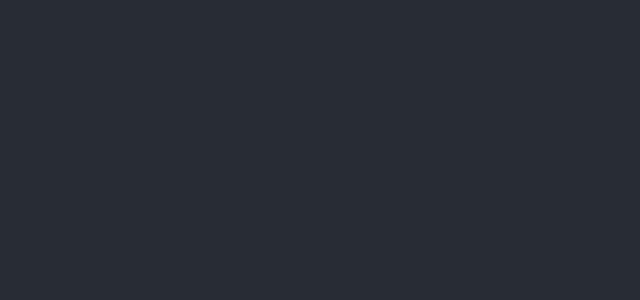
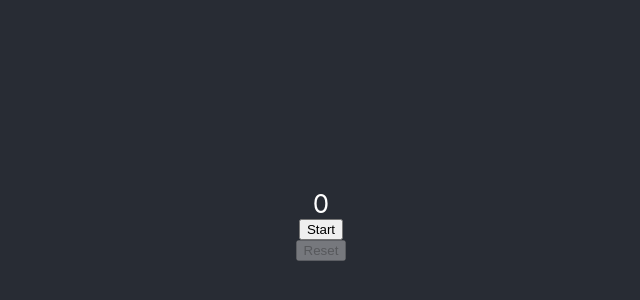
Before and after one commit to GravByte/React_SimpleStopWatch, a React (Create React App) app in the folder simplestopwatch/: page / in a window 1280 px wide. Shown: the part 176-476 px from the top of the page, without its empty margins (319-959 px from the left). Built offline with nearby package versions, Linux system fonts and the light colour scheme.

Commit message:
Start, Stop, Reset stopwatch functionality added

```diff
--- a/simplestopwatch/src/App.js
+++ b/simplestopwatch/src/App.js
@@ -2,9 +2,48 @@ import './App.css';
 import React from 'react';
 
 function App() {
+  const [isOn, setIsOn] = React.useState(false);
+  const [timer, setTimer] = React.useState(0);
+
+  React.useEffect(() => {
+    let interval;
+
+    if (isOn) {
+      interval = setInterval(
+      () => setTimer(timer + 1),
+      1000,
+      );
+    }
+
+    return () => clearInterval(interval);
+  }, [isOn, timer]);
+
+
+  const onReset = () => {
+    setIsOn(false);
+    setTimer(0);
+  };
+
   return (
     <div className="App">
       <header className="App-header">
+      {timer}
+
+        {!isOn && (
+        <button type="button" onClick={() => setIsOn(true)}>
+          Start
+        </button>
+      )}
+
+      {isOn && (
+        <button type="button" onClick={() => setIsOn(false)}>
+          Stop
+        </button>
+      )}
+
+      <button type="button" disabled={timer === 0} onClick={onReset}>
+        Reset
+      </button>
 
       </header>
     </div>
```
